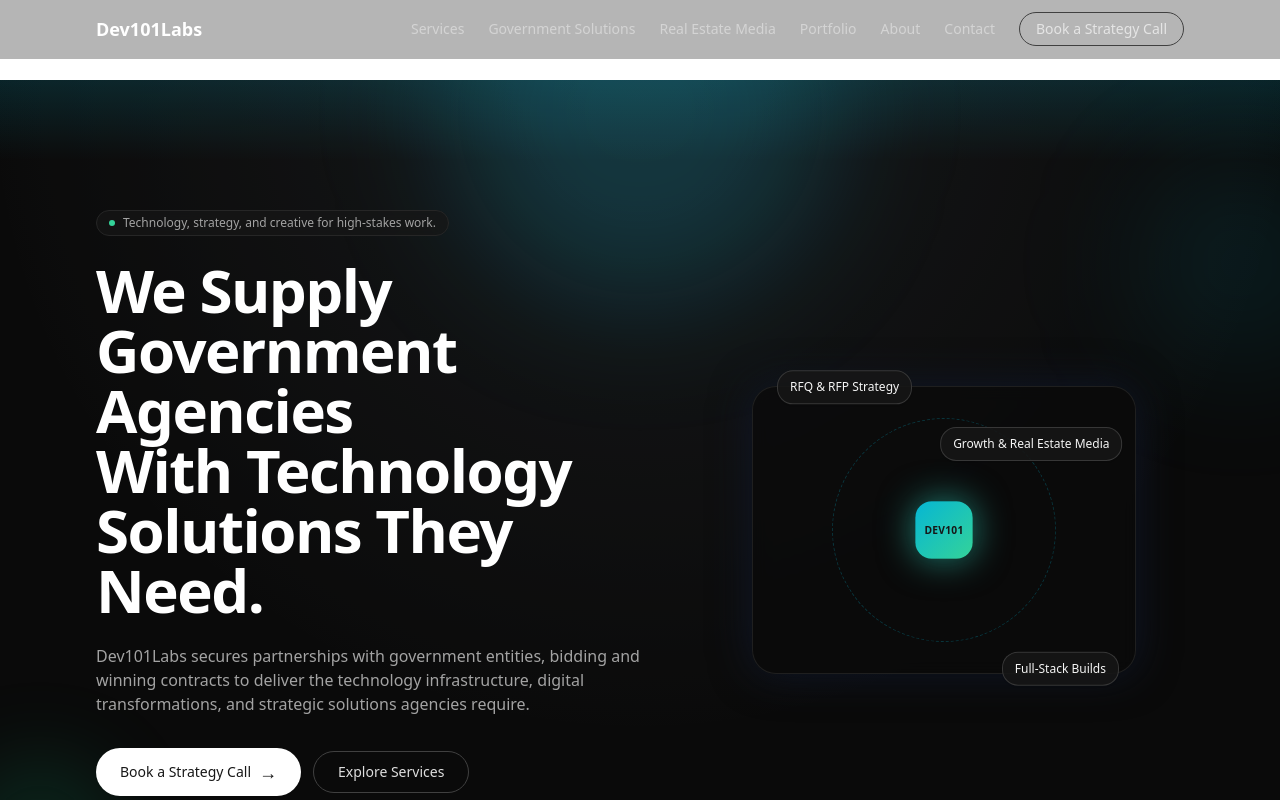
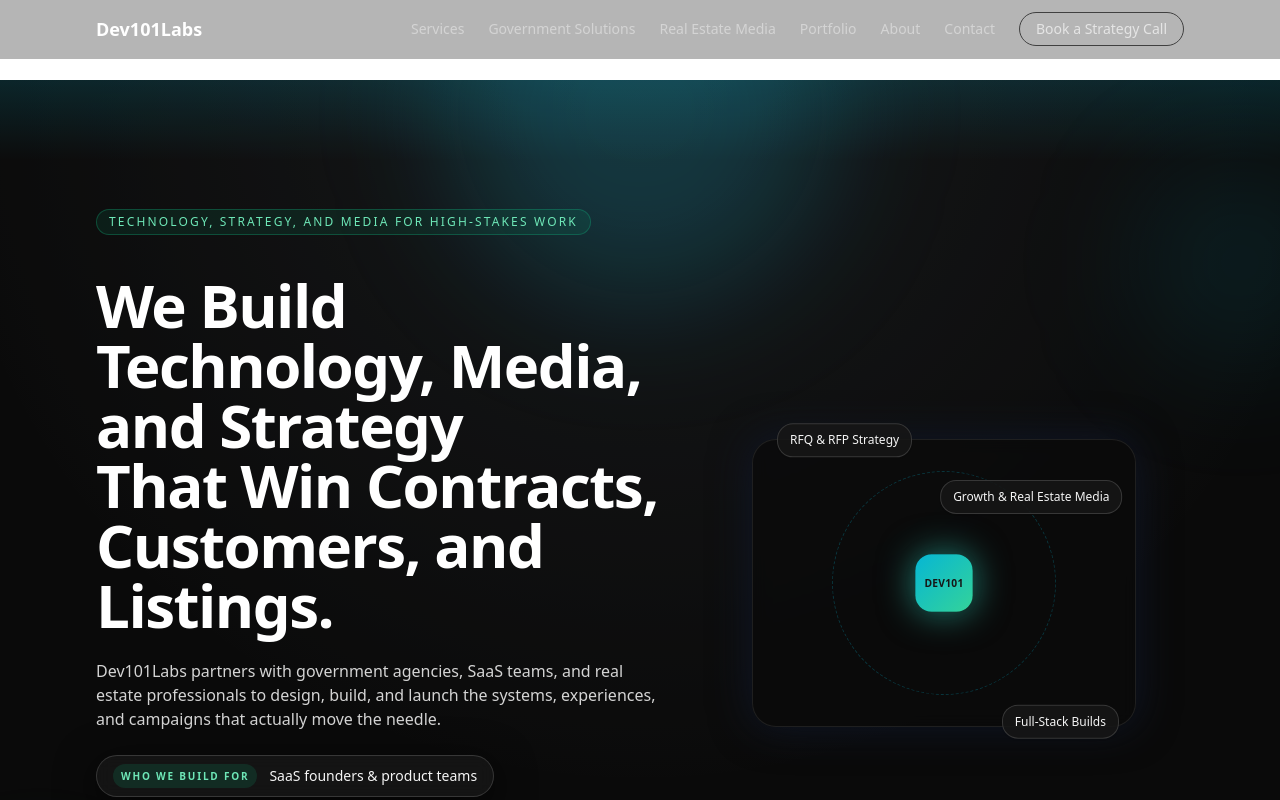
Before and after one commit to BitCoinKing/dev101labs, a Next.js app: page / in a window 1280 px wide. Shown: the top 800 px of the page. Built offline with nearby package versions, Linux system fonts and the light colour scheme.

Commit message:
update 00

```diff
--- a/src/components/Hero.tsx
+++ b/src/components/Hero.tsx
@@ -1,6 +1,7 @@
 "use client";
 
-import { motion } from "framer-motion";
+import { useEffect, useState } from "react";
+import { motion, AnimatePresence } from "framer-motion";
 import Link from "next/link";
 
 const container = {
@@ -14,7 +15,34 @@
   },
 };
 
+const AUDIENCES = [
+  {
+    id: "gov",
+    label: "Government agencies & public sector teams",
+    tag: "Government Contract Facilitation",
+  },
+  {
+    id: "saas",
+    label: "SaaS founders & product teams",
+    tag: "Full-Stack Platforms & Apps",
+  },
+  {
+    id: "re",
+    label: "Real estate brands & top producers",
+    tag: "Media, Websites & Campaigns",
+  },
+];
+
 export default function Hero() {
+  const [audienceIndex, setAudienceIndex] = useState(0);
+
+  useEffect(() => {
+    const interval = setInterval(() => {
+      setAudienceIndex((prev) => (prev + 1) % AUDIENCES.length);
+    }, 3500);
+    return () => clearInterval(interval);
+  }, []);
+
   return (
     <section className="relative overflow-hidden bg-neutral-950">
       {/* Animated background layer */}
@@ -49,21 +77,46 @@
           animate="show"
           className="max-w-xl space-y-6 text-center lg:text-left"
         >
-          <div className="inline-flex items-center gap-2 rounded-full border border-neutral-800 bg-neutral-900/70 px-3 py-1 text-xs text-neutral-400 backdrop-blur">
-            <span className="inline-flex h-1.5 w-1.5 rounded-full bg-emerald-400" />
-            <span>Technology, strategy, and creative for high-stakes work.</span>
-          </div>
+          <p className="mb-4 inline-flex items-center gap-2 rounded-full border border-emerald-500/30 bg-emerald-500/10 px-3 py-1 text-xs font-medium tracking-[0.18em] uppercase text-emerald-300">
+            Technology, strategy, and media for high-stakes work
+          </p>
 
-          <h1 className="text-3xl font-semibold tracking-tight text-white sm:text-4xl md:text-5xl lg:text-6xl">
-            We Supply Government Agencies
-            <span className="block">With Technology Solutions They Need.</span>
+          <h1 className="text-4xl font-semibold tracking-tight text-white sm:text-5xl md:text-6xl leading-[1.05]">
+            We Build Technology, Media, and Strategy
+            <br />
+            That Win Contracts, Customers, and Listings.
           </h1>
 
-          <p className="text-sm leading-relaxed text-neutral-400 sm:text-base">
-            Dev101Labs secures partnerships with government entities, bidding
-            and winning contracts to deliver the technology infrastructure,
-            digital transformations, and strategic solutions agencies require.
+          <p className="mt-6 max-w-xl text-sm text-neutral-300 md:text-base">
+            Dev101Labs partners with government agencies, SaaS teams, and real estate
+            professionals to design, build, and launch the systems, experiences, and
+            campaigns that actually move the needle.
           </p>
+
+          <div className="mt-6">
+            <div className="inline-flex items-center gap-3 rounded-full border border-neutral-700/80 bg-neutral-900/80 px-4 py-2 text-xs text-neutral-200 shadow-[0_10px_40px_rgba(0,0,0,0.7)] backdrop-blur">
+              <span className="rounded-full bg-emerald-500/15 px-2 py-1 text-[10px] font-semibold uppercase tracking-[0.18em] text-emerald-300">
+                Who we build for
+              </span>
+
+              <AnimatePresence mode="wait">
+                <motion.span
+                  key={AUDIENCES[audienceIndex].id}
+                  initial={{ opacity: 0, y: 8 }}
+                  animate={{ opacity: 1, y: 0 }}
+                  exit={{ opacity: 0, y: -8 }}
+                  transition={{ duration: 0.35, ease: "easeOut" }}
+                  className="text-xs sm:text-sm text-neutral-100"
+                >
+                  {AUDIENCES[audienceIndex].label}
+                </motion.span>
+              </AnimatePresence>
+            </div>
+
+            <p className="mt-2 text-[11px] text-neutral-400">
+              {AUDIENCES[audienceIndex].tag}
+            </p>
+          </div>
 
           <div className="flex flex-col items-center gap-3 pt-2 sm:flex-row sm:justify-center lg:justify-start">
             <Link
```
